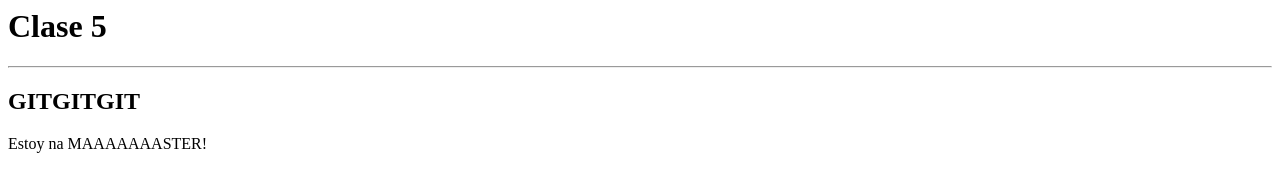
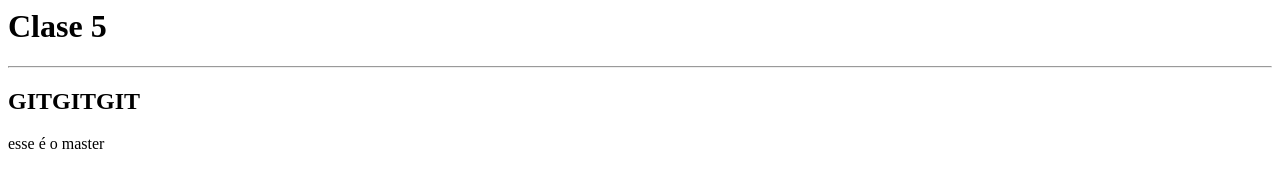
Before and after one commit to nathavic/5ada, a plain HTML site: page index.html in a window 1280 px wide. Drawn offline with Linux system fonts and the light colour scheme.

Commit message:
nuevonosemasnada

```diff
--- a/index.html
+++ b/index.html
@@ -10,5 +10,5 @@
     <h1>Clase 5</h1>
     <hr>
     <h2>GITGITGIT</h2>
-    <p>Estoy na MAAAAAAASTER!</p>
+    <p>esse é o master</p>
 </html>
```
